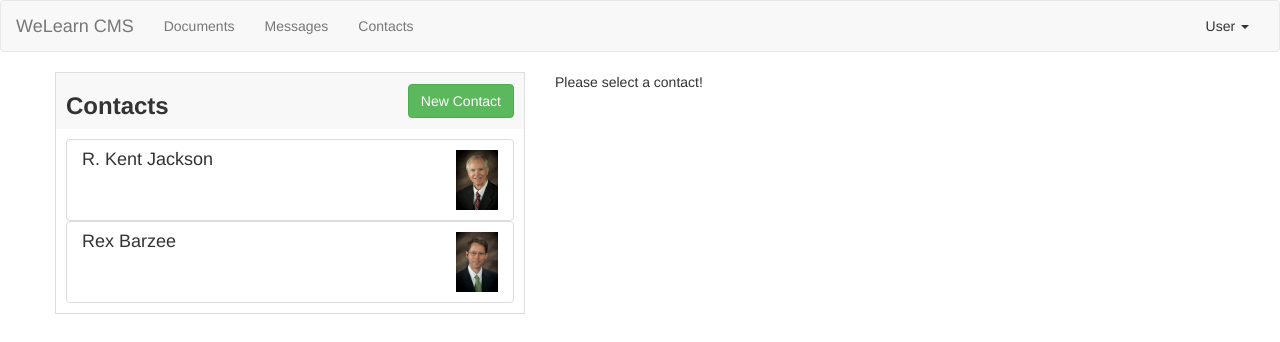
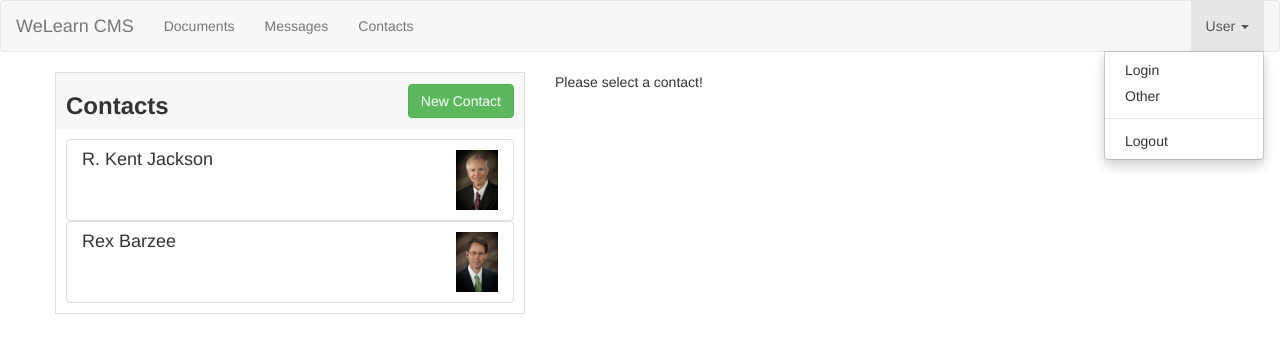
Before and after one commit to leonidasyopan/wdd-430-cms-project, an Angular app: page / in a window 1280 px wide. Both pictures are taken after a click on the button "User". Shown: the top 342 px of the page. Built offline with nearby package versions, Linux system fonts and the light colour scheme.

Commit message:
Implemented the Dropdown menu

```diff
--- a/src/app/app.module.ts
+++ b/src/app/app.module.ts
@@ -14,6 +14,7 @@ import { DocumentsComponent } from './documents/documents.component';
 import { MessageItemComponent } from './messages/message-item/message-item.component';
 import { MessageEditComponent } from './messages/message-edit/message-edit.component';
 import { MessageListComponent } from './messages/message-list/message-list.component';
+import { DropdownDirective } from './shared/dropdown.directive';
 
 @NgModule({
   declarations: [
@@ -30,6 +31,7 @@ import { MessageListComponent } from './messages/message-list/message-list.compo
     MessageItemComponent,
     MessageEditComponent,
     MessageListComponent,
+    DropdownDirective
   ],
   imports: [
     BrowserModule
--- a/src/app/header/header.component.html
+++ b/src/app/header/header.component.html
@@ -14,11 +14,13 @@
       </ul>
 
       <ul class="nav navbar-nav navbar-right">
-        <li class="dropdown">
+        <li class="dropdown" cmsDropdown>
           <a href="#" class="dropdown-toggle" role="button">User <span class="caret"></span></a>
           <ul class="dropdown-menu">
-            <li><a href="#"></a>Something</li>
-            <li><a href="#"></a>Another</li>
+            <li><a href="#">Login</a></li>
+            <li><a href="#">Other</a></li>
+            <li role="separator" class="divider"></li>
+            <li><a href="#">Logout</a></li>
           </ul>
         </li>
       </ul>
--- /dev/null
+++ b/src/app/shared/dropdown.directive.ts
@@ -0,0 +1,15 @@
+import { Directive, ElementRef, HostBinding, HostListener } from '@angular/core';
+
+@Directive({
+  selector: '[cmsDropdown]'
+})
+
+export class DropdownDirective {
+  @HostBinding('class.open') isOpen = false;
+
+  @HostListener('document:click', ['$event']) toggleOpen(event: Event) {
+    this.isOpen = this.elRef.nativeElement.contains(event.target) ? !this.isOpen : false;
+  }
+
+  constructor(private elRef: ElementRef) {}
+}
```
